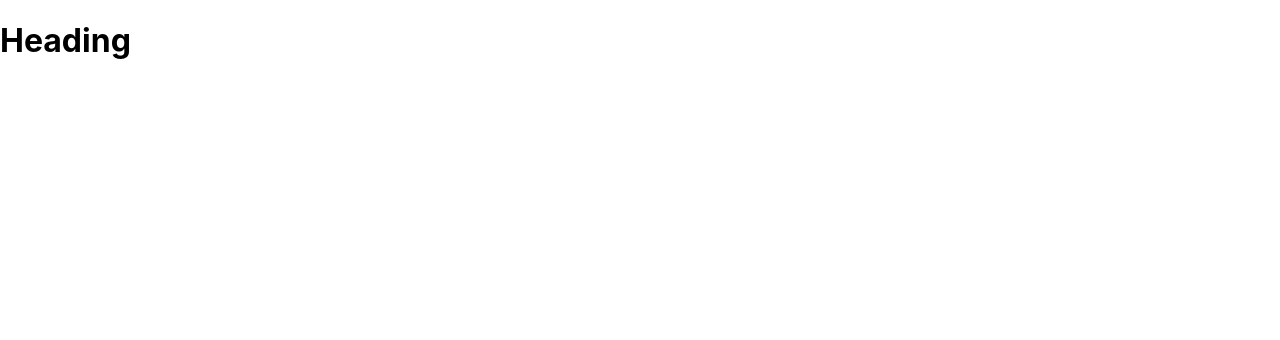
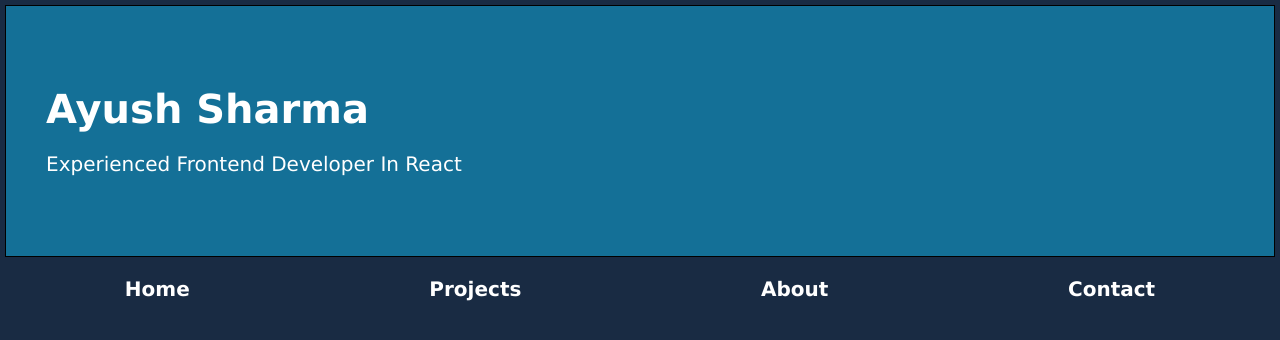
Before and after one commit to Ayush-Sharma-2023/myportfolio, a React (Create React App) app: page / in a window 1280 px wide. Shown: the top 340 px of the page. Built offline with nearby package versions, Linux system fonts and the light colour scheme.

Commit message:
modified:   src/App.js 	modified:   src/components/banner.jsx 	new file:   src/components/body.css 	new file:   src/components/body.jsx 	deleted:    src/components/heading.jsx

```diff
--- a/src/App.js
+++ b/src/App.js
@@ -1,11 +1,15 @@
 
 import './App.css';
-import Heading from './components/heading';
+
+import Banner from './components/banner';
+import Body from './components/body';
 
 function App() {
   return (
     <>
-    {< Heading />}
+
+    {< Banner/>}
+    {< Body/>}
 
 
 
--- a/src/components/banner.jsx
+++ b/src/components/banner.jsx
@@ -1,11 +1,11 @@
-
+import "./bannerStyle.css";
 export default function banner(){
 
     return(
         <>
-        <div class="banner">
-            <div class="title">Ayush Sharma</div>
-            <div class="subtitle">Experienced Frontend Developer  In React</div>
+        <div className="banner">
+            <div className="title">Ayush Sharma</div>
+            <div className="subtitle">Experienced Frontend Developer  In React</div>
 
 
         </div>
--- /dev/null
+++ b/src/components/body.css
@@ -0,0 +1,44 @@
+*{
+    margin: 0;
+    padding: 0;
+
+}
+body{
+    border: 5px solid #192B43 ;
+}
+
+
+.box{
+    /* border: 3px solid red; */
+    height: 800px;
+    background-color: #192B43;
+}
+
+
+
+.navbar{
+    color: white;
+    margin: 0;
+    padding: 0;
+
+}
+ul{
+    display: flex;
+    justify-content: space-around;
+    list-style: none;
+    font-family:Verdana;
+
+
+
+
+}
+li:hover{
+    cursor: pointer;
+    color: #147097;
+
+}
+li{
+    margin-top: 20px;
+    font-size: 20px;
+    font-weight: bold;
+}
--- /dev/null
+++ b/src/components/body.jsx
@@ -0,0 +1,23 @@
+import "./body.css";
+export default function body(){
+    return(
+        <>
+        <div class="box">
+
+<div class="navbar">
+    <ul>
+        <li>Home</li>
+        <li>Projects</li>
+        <li>About</li>
+        <li>Contact</li>
+    </ul>
+
+</div>
+
+
+</div>
+
+
+        </>
+    )
+}
--- a/src/components/heading.jsx
+++ /dev/null
@@ -1,9 +0,0 @@
-export default function heading() {
-    return(
-        <>
-        <h1>Heading</h1>
-
-        </>
-    );
-
-}
```
